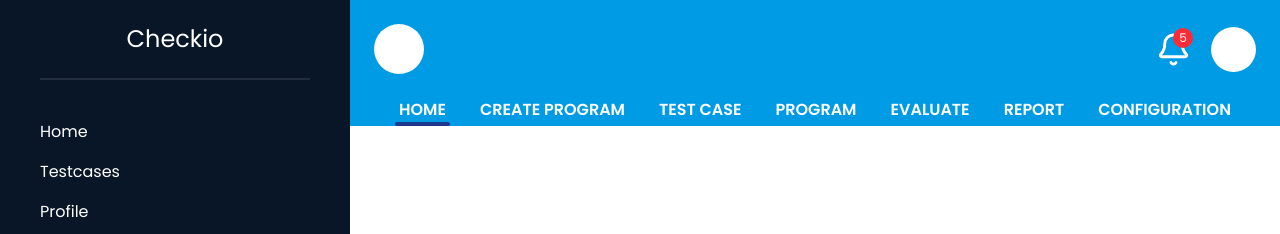
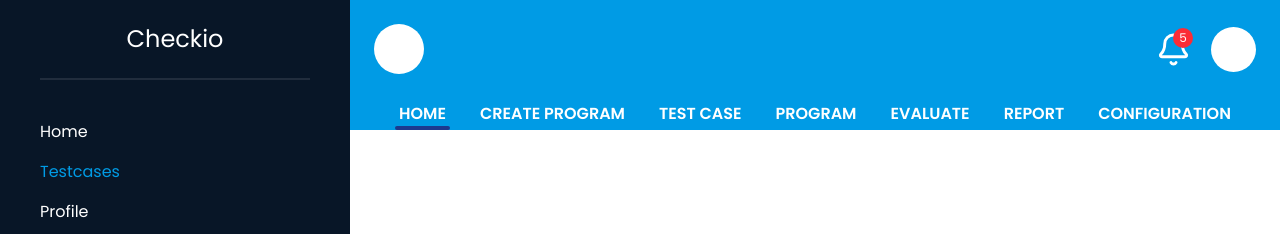
Before and after one commit to fbn776/Checkio, a React (Vite) app in the folder src/web/frontend/: page /testcase in a window 1280 px wide. Shown: the top 234 px of the page. Built offline with nearby package versions, Linux system fonts and the light colour scheme.

Commit message:
Layout of Testcase

```diff
--- a/src/web/frontend/package.json
+++ b/src/web/frontend/package.json
@@ -22,6 +22,7 @@
     "react": "^19.0.0",
     "react-dom": "^19.0.0",
     "react-router": "^7.1.5",
+    "react-router-dom": "^7.1.5",
     "tailwind-merge": "^3.0.1",
     "tailwindcss": "^4.0.6",
     "tailwindcss-animate": "^1.0.7"
--- a/src/web/frontend/src/pages/home/page.jsx
+++ b/src/web/frontend/src/pages/home/page.jsx
@@ -7,7 +7,7 @@
     return <>
         <div className="container flex flex-row items-center justify-center min-vh-100">
             <div className="flex flex-grow flex-col items-center justify-start min-h-[100vh]">
-                <div className="flex flex-col bg-[#009be5] min-h-[120px] w-full items-center justify-between">
+                <div className="flex flex-col bg-[#009be5] min-h-[130px] w-full items-center justify-between">
                     <div className="w-full p-6 flex flex-row items-center justify-between">
                         <div className="h-[50px] w-[50px] rounded-full bg-white"></div>
                         <div className="flex flex-row items-center gap-5">
--- a/src/web/frontend/src/pages/layout.jsx
+++ b/src/web/frontend/src/pages/layout.jsx
@@ -1,16 +1,20 @@
 import {Outlet} from "react-router";
 import {LogOut} from 'lucide-react';
+import { useLocation } from "react-router-dom";
 
 export default function Layout() {
+    const pathname = useLocation().pathname;
+    console.log(location.pathname);
+
     return <main className="w-full h-full flex">
         <div className="h-full bg-[#081627] shadow text-white w-[350px] flex flex-col justify-between">
             <header className="h-[80px] flex items-center justify-center border-b-2 mx-10 border-white/10">
                 <h1 className="text-2xl">Checkio</h1>
             </header>
             <section className="h-full flex-1 flex flex-col items-start px-10 gap-4 pt-10">
-                <button className="hover:text-[#009be5] hover:cursor-pointer">Home</button>
-                <button className="hover:text-[#009be5] hover:cursor-pointer">Testcases</button>
-                <button className="hover:text-[#009be5] hover:cursor-pointer">Profile</button>
+                <button className={`hover:text-[#009be5] hover:cursor-pointer ${pathname === '/' ? 'text-[#009be5]' : ''}`}>Home</button>
+                <button className={`hover:text-[#009be5] hover:cursor-pointer ${pathname === '/testcase' ? 'text-[#009be5]' : ''}`}>Testcases</button>
+                <button className={`hover:text-[#009be5] hover:cursor-pointer ${pathname === '/profile' ? 'text-[#009be5]' : ''}`}>Profile</button>
             </section>
             <footer>
                 <button className="w-full flex items-center justify-center py-6 gap-4 hover:text-red-400">
--- a/src/web/frontend/src/pages/testcases/TestcasePage.jsx
+++ b/src/web/frontend/src/pages/testcases/TestcasePage.jsx
@@ -13,7 +13,7 @@
     return (
         <div className="container flex flex-row items-center justify-center min-vh-100">
             <div className="flex flex-grow flex-col items-center justify-start min-h-[100vh]">
-                <div className="flex flex-col bg-[#009be5] min-h-[120px] w-full items-center justify-between">
+                <div className="flex flex-col bg-[#009be5] min-h-[130px] w-full items-center justify-between">
                     <div className="w-full p-6 flex flex-row items-center justify-between">
                         <div className="h-[50px] w-[50px] rounded-full bg-white"></div>
                         <div className="flex flex-row items-center gap-5">
```
